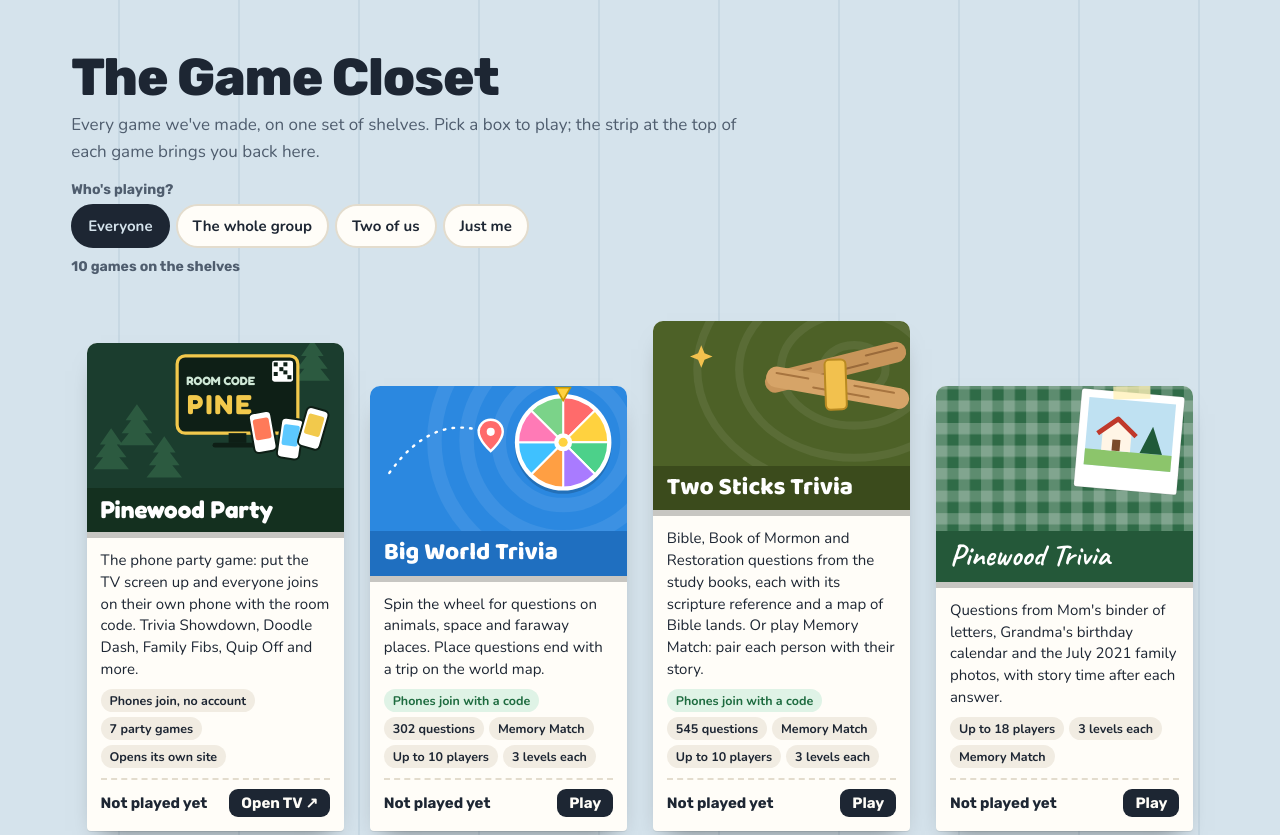
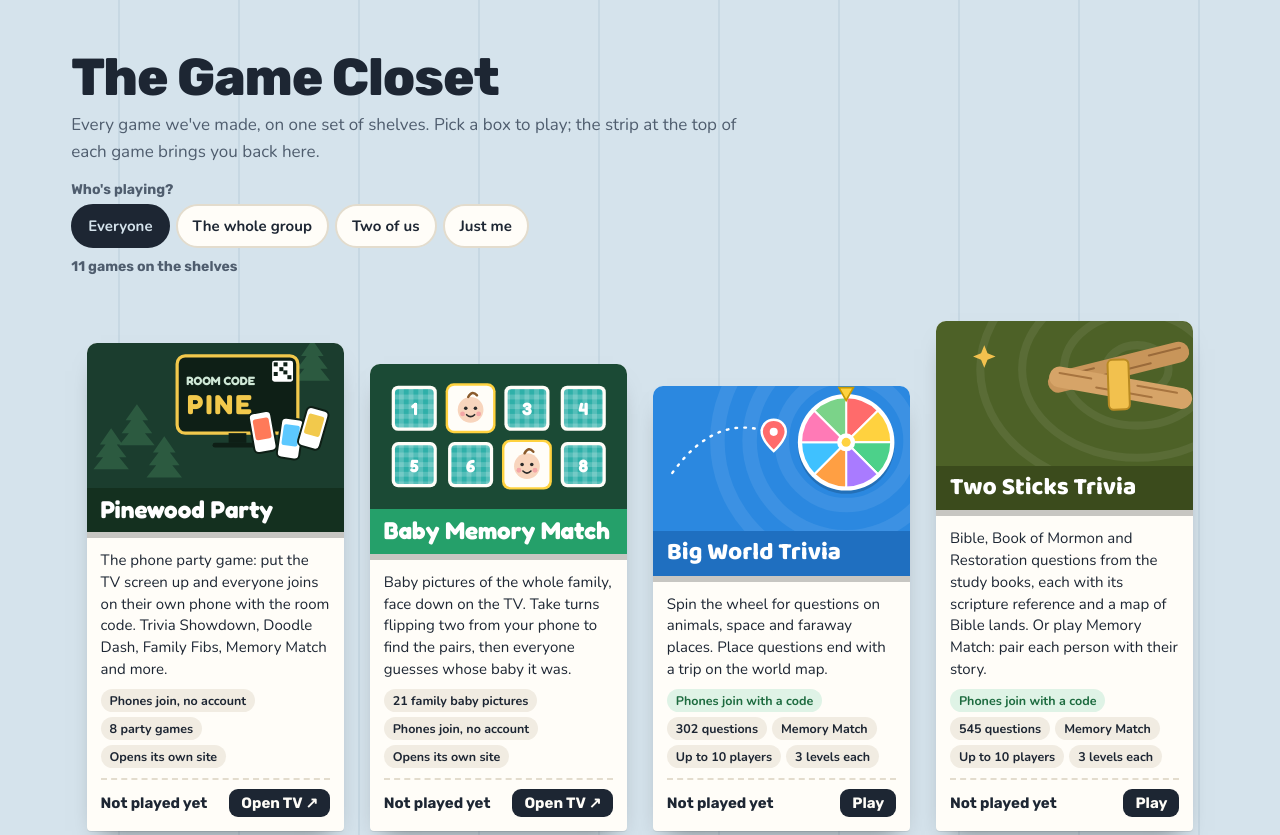
Before and after one commit to kipkugler-prog/pinewood-party, a plain HTML site: page closet/index.html in a window 1280 px wide. Shown: the top 835 px of the page. Drawn offline with nearby package versions, Linux system fonts and the light colour scheme.

Commit message:
Add files via upload

```diff
--- a/closet/index.html
+++ b/closet/index.html
@@ -95,8 +95,11 @@ footer.wrap{padding-top:68px;padding-bottom:40px;color:var(--soft);font-size:14p
 {
 const GAMES = [
   {id:'pinewood-party', band:'#14301f', shelf:'trivia', name:'Pinewood Party', font:'Fredoka', ink:'#fff', url:'https://kipkugler-prog.github.io/pinewood-party/tv.html',
-   line:'The phone party game: put the TV screen up and everyone joins on their own phone with the room code. Trivia Showdown, Doodle Dash, Family Fibs, Quip Off and more.',
-   chips:['Phones join, no account','7 party games','Opens its own site'], who:['group']},
+   line:'The phone party game: put the TV screen up and everyone joins on their own phone with the room code. Trivia Showdown, Doodle Dash, Family Fibs, Memory Match and more.',
+   chips:['Phones join, no account','8 party games','Opens its own site'], who:['group']},
+  {id:'baby-memory', band:'#25a06a', shelf:'trivia', name:'Baby Memory Match', font:'Fredoka', ink:'#fff', url:'https://kipkugler-prog.github.io/pinewood-party/tv.html?game=memory',
+   line:"Baby pictures of the whole family, face down on the TV. Take turns flipping two from your phone to find the pairs, then everyone guesses whose baby it was.",
+   chips:['21 family baby pictures','Phones join, no account','Opens its own site'], who:['group','two']},
   {id:'big-world-trivia', band:'#1f6fc0', shelf:'trivia', name:'Big World Trivia', font:"'Baloo 2'", ink:'#fff',
    line:'Spin the wheel for questions on animals, space and faraway places. Place questions end with a trip on the world map.',
    chips:['302 questions','Memory Match','Up to 10 players','3 levels each'], phones:true, who:['group','two','solo']},
@@ -129,7 +132,8 @@ const SHELVES = [['trivia','Family game nights'],['learn','Learn something'],['q
 const BOOKS = [
   {name:'PsychToons Study Book', url:'https://claude.ai/artifact/CDQZBRzJjmJ3REd8vDDjPA', bg:'#ffcd3c', ink:'#1d1a24', note:'Mind Quest, Learn & Play'},
   {name:'Stick of Joseph', url:'https://claude.ai/artifact/KkixGvMhWoGGQDvcW6B3WE', bg:'#5a3a22', ink:'#f2d9a6', note:'Two Sticks Trivia'},
-  {name:"Heaven's Code", url:'https://claude.ai/artifact/ReyJnNV2Ji1b7RnZqikC1D', bg:'#24406b', ink:'#f2c14e', note:'Two Sticks Trivia'}
+  {name:"Heaven's Code", url:'https://claude.ai/artifact/ReyJnNV2Ji1b7RnZqikC1D', bg:'#24406b', ink:'#f2c14e', note:'Two Sticks Trivia'},
+  {name:'The Kugler Family', url:'https://claude.ai/artifact/KpkLwTp9PPMTz71QkbVLU7', bg:'#2e4a3b', ink:'#fbf7ef', note:'Pinewood Party, Memory Match'}
 ];
 const WHO = [['all','Everyone'],['group','The whole group'],['two','Two of us'],['solo','Just me']];
 const $ = s => document.querySelector(s);
@@ -151,6 +155,11 @@ const LIDS = {
   'pinewood-party': () => `<svg ${V}><rect width="320" height="200" fill="#1b3d2e"/>${[[30,150],[62,120],[96,160],[280,40]].map(([x,y]) => `<path d="M${x} ${y-34}l-14 20h7l-12 16h9l-12 15h44l-12-15h9l-12-16h7z" fill="#2c5a40"/>`).join('')}<rect x="112" y="26" width="150" height="96" rx="10" fill="#0e1f16" stroke="#f2c94c" stroke-width="4"/><rect x="176" y="122" width="22" height="12" fill="#0e1f16"/><rect x="156" y="134" width="62" height="6" rx="3" fill="#0e1f16"/><text x="166" y="62" text-anchor="middle" font-family="Fredoka, Nunito, sans-serif" font-weight="700" font-size="15" fill="#cfe8d6">ROOM CODE</text><text x="166" y="98" text-anchor="middle" font-family="Fredoka, Nunito, sans-serif" font-weight="700" font-size="34" fill="#f2c94c" letter-spacing="3">PINE</text><rect x="230" y="32" width="26" height="26" rx="3" fill="#fff"/>${[[232,34],[244,34],[232,46],[239,40],[249,50],[244,44]].map(([x,y]) => `<rect x="${x}" y="${y}" width="5" height="5" fill="#0e1f16"/>`).join('')}${[[214,96,-10,'#ff7a59'],[256,104,8,'#5cc8ff'],[288,92,16,'#f2c94c']].map(([x,y,r,c]) => `<g transform="rotate(${r} ${x} ${y})"><rect x="${x-14}" y="${y}" width="28" height="50" rx="6" fill="#fff" stroke="#0e1f16" stroke-width="2.5"/><rect x="${x-10}" y="${y+8}" width="20" height="26" rx="3" fill="${c}"/></g>`).join('')}</svg>`,
   'big-world-trivia': () => `<svg ${V}><rect width="320" height="200" fill="#2b88e0"/>${[160, 120, 80].map(r => `<circle cx="240" cy="78" r="${r}" fill="none" stroke="rgba(255,255,255,.08)" stroke-width="18"/>`).join('')}<path d="M24 118 Q80 40 150 70" fill="none" stroke="#fff" stroke-width="3" stroke-dasharray="2 9" stroke-linecap="round"/><path d="M150 52c-9 0-15 7-15 15 0 11 15 24 15 24s15-13 15-24c0-8-6-15-15-15z" fill="#ff6b6b" stroke="#fff" stroke-width="3"/><circle cx="150" cy="67" r="5" fill="#fff"/>${wheel(240, 80, 56, ['#ff6b6b', '#ffd23f', '#4cd18a', '#a97bff', '#ff9f43', '#3fc1ff', '#ff7ab6', '#7bd389'])}</svg>`,
   'two-sticks-trivia': () => `<svg ${V}><rect width="320" height="200" fill="#4d6127"/>${[150, 110, 70, 30].map(r => `<ellipse cx="250" cy="70" rx="${r * 1.3}" ry="${r}" fill="none" stroke="rgba(255,255,255,.07)" stroke-width="10"/>`).join('')}<g transform="rotate(-14 230 80)"><rect x="140" y="54" width="180" height="26" rx="13" fill="#c8955a"/><path d="M150 61h50M210 72h60M160 74h30M270 62h40" stroke="#9a6a3a" stroke-width="2.5" stroke-linecap="round"/></g><g transform="rotate(10 230 90)"><rect x="140" y="80" width="180" height="26" rx="13" fill="#d6a468"/><path d="M152 88h40M200 98h70M250 87h50" stroke="#a7743f" stroke-width="2.5" stroke-linecap="round"/></g><rect x="214" y="58" width="26" height="62" rx="6" fill="#f2c14e" stroke="#b98a22" stroke-width="2.5" transform="rotate(-2 227 89)"/><path d="M60 40l4 10 10 4-10 4-4 10-4-10-10-4 10-4z" fill="#f2c14e"/></svg>`,
+  'baby-memory': () => { const face = (x, y) => `<circle cx="${x}" cy="${y}" r="16" fill="#f8d5bd"/><path d="M${x - 3} ${y - 16}q5 -9 11 -2" fill="none" stroke="#8a5a2b" stroke-width="3" stroke-linecap="round"/><circle cx="${x - 6}" cy="${y - 2}" r="2.2" fill="#2a2a2a"/><circle cx="${x + 6}" cy="${y - 2}" r="2.2" fill="#2a2a2a"/><circle cx="${x - 10}" cy="${y + 5}" r="3" fill="#f4a6a6"/><circle cx="${x + 10}" cy="${y + 5}" r="3" fill="#f4a6a6"/><path d="M${x - 5} ${y + 6}q5 5 10 0" fill="none" stroke="#2a2a2a" stroke-width="2" stroke-linecap="round"/>`;
+    let c = ''; for (let i = 0; i < 8; i++) { const x = 27 + (i % 4) * 70, y = 37 + (i / 4 | 0) * 70, up = i === 1 || i === 6;
+      c += up ? `<rect x="${x - 3}" y="${y - 3}" width="62" height="62" rx="10" fill="#ffd23f"/><rect x="${x}" y="${y}" width="56" height="56" rx="8" fill="#fffdf8"/>${face(x + 28, y + 30)}`
+              : `<rect x="${x}" y="${y}" width="56" height="56" rx="8" fill="#fffdf8"/><rect x="${x + 4}" y="${y + 4}" width="48" height="48" rx="5" fill="url(#bmm)"/><text x="${x + 28}" y="${y + 37}" text-anchor="middle" font-family="Fredoka, Nunito, sans-serif" font-weight="700" font-size="22" fill="#fff">${i + 1}</text>`; }
+    return `<svg ${V}><defs><pattern id="bmm" width="12" height="12" patternUnits="userSpaceOnUse"><rect width="12" height="12" fill="#2fb0a9"/><rect width="6" height="12" fill="rgba(255,255,255,.18)"/><rect width="12" height="6" fill="rgba(255,255,255,.18)"/></pattern></defs><rect width="320" height="200" fill="#1b4a35"/>${c}</svg>`; },
   'pinewood-trivia': () => `<svg ${V}><defs><pattern id="gg" width="28" height="28" patternUnits="userSpaceOnUse"><rect width="28" height="28" fill="#2f6b47"/><rect width="14" height="28" fill="rgba(255,255,255,.22)"/><rect width="28" height="14" fill="rgba(255,255,255,.22)"/></pattern></defs><rect width="320" height="200" fill="url(#gg)"/><g transform="rotate(5 238 80)"><rect x="176" y="18" width="128" height="122" rx="3" fill="#fff" stroke="rgba(0,0,0,.12)"/><rect x="186" y="28" width="108" height="84" fill="#bfe1f2"/><rect x="186" y="92" width="108" height="20" fill="#8cc56b"/><path d="M206 92v-22l18-14 18 14v22z" fill="#fff5e6"/><path d="M200 72l24-20 24 20" fill="none" stroke="#c0392b" stroke-width="6" stroke-linejoin="round"/><rect x="219" y="78" width="10" height="14" fill="#7a4b2a"/><path d="M268 92l-14 0 14-34 14 34z" fill="#1f5a39"/><rect x="215" y="10" width="46" height="16" fill="rgba(255,240,180,.75)" transform="rotate(-6 238 18)"/></g></svg>`,
   'memory-trivia': () => { let b = ''; for (let x = 10; x <= 310; x += 20) b += `<circle cx="${x}" cy="9" r="4.5" fill="#ffd36b"/><circle cx="${x}" cy="191" r="4.5" fill="#ffd36b"/>`; for (let y = 29; y <= 171; y += 20) b += `<circle cx="9" cy="${y}" r="4.5" fill="#ffd36b"/><circle cx="311" cy="${y}" r="4.5" fill="#ffd36b"/>`;
     const t = [100, 200, 300, 200, 400, 600].map((v, i) => `<rect x="${150 + (i % 3) * 52}" y="${28 + (i / 3 | 0) * 44}" width="46" height="38" rx="5" fill="${i === 4 ? '#ffd36b' : '#d8601d'}"/><text x="${173 + (i % 3) * 52}" y="${53 + (i / 3 | 0) * 44}" text-anchor="middle" font-family="Bungee, Rubik, sans-serif" font-size="14" fill="${i === 4 ? '#3a0b18' : '#fff3d9'}">${v}</text>`).join('');
@@ -177,7 +186,7 @@ function render() {
   const fits = GAMES.filter(g => st.who === 'all' || g.who.includes(st.who)).length;
   $('#count').textContent = st.who === 'all' ? `${GAMES.length} games on the shelves` : `${fits} of ${GAMES.length} games fit ${WHO.find(w => w[0] === st.who)[1].toLowerCase()}`;
   $('#shelves').innerHTML = SHELVES.map(([k, label]) => `<section class="shelf" aria-label="${label}"><div class="row">${GAMES.filter(g => g.shelf === k).map(boxHTML).join('')}${k === 'quick' ? '<div class="empty"><b>Room for the next game</b><p>New games we build land on this shelf.</p></div>' : ''}</div><div class="plank"><span class="label">${label.toUpperCase()}</span></div></section>`).join('')
-    + `<section class="shelf" aria-label="Study books"><div class="books">${BOOKS.map(b => `<a class="spine" href="${b.url}" target="_blank" rel="noopener" style="background:${b.bg};color:${b.ink}" title="${b.name}: the study book behind ${b.note}">${b.name}<small>${b.note}</small></a>`).join('')}<p class="bnote"><b>The books behind the games.</b> The study books that the learning and scripture games are built from. They open on their own page.</p></div><div class="plank"><span class="label">STUDY BOOKS</span></div></section>`;
+    + `<section class="shelf" aria-label="Study books"><div class="books">${BOOKS.map(b => `<a class="spine" href="${b.url}" target="_blank" rel="noopener" style="background:${b.bg};color:${b.ink}" title="${b.name}: the study book behind ${b.note}">${b.name}<small>${b.note}</small></a>`).join('')}<p class="bnote"><b>The books behind the games.</b> The study books that the learning and scripture games are built from, and the family book behind the Pinewood Party trivia and baby pictures. They open on their own page.</p></div><div class="plank"><span class="label">STUDY BOOKS</span></div></section>`;
 }
 document.addEventListener('click', e => {
   const w = e.target.closest('[data-who]');
```
